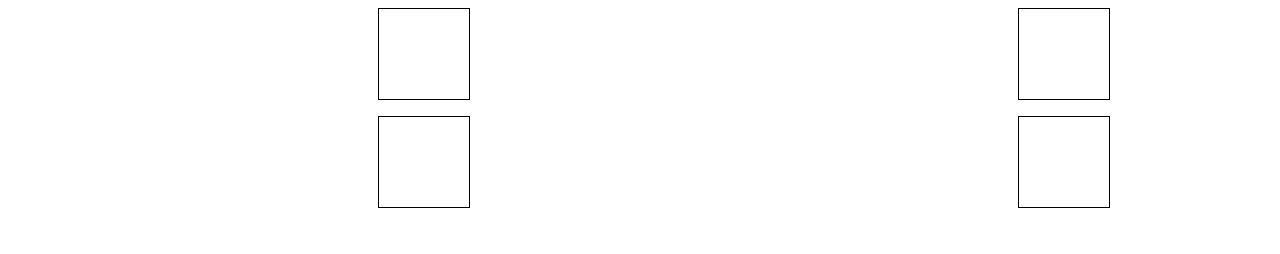
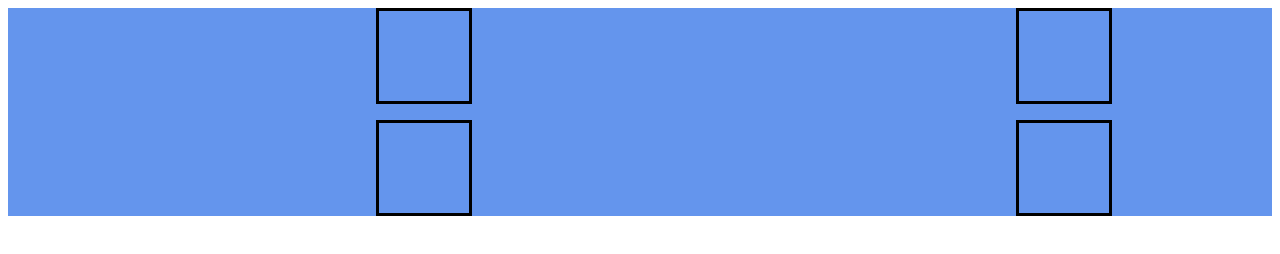
Before and after one commit to metenar/TestDemo, a plain HTML site: page index.html in a window 1280 px wide. Drawn offline with Linux system fonts and the light colour scheme.

Commit message:
background color cornflowerblue

```diff
--- a/app.css
+++ b/app.css
@@ -4,10 +4,11 @@
     gap: 16px;
     justify-items: center;
     align-items: center;
+    background-color: cornflowerblue;
 }
 
 .c-plate {
-    border: black solid 1px;
+    border: black solid 3px;
     width: 90px;
     height: 90px;
 }
```
